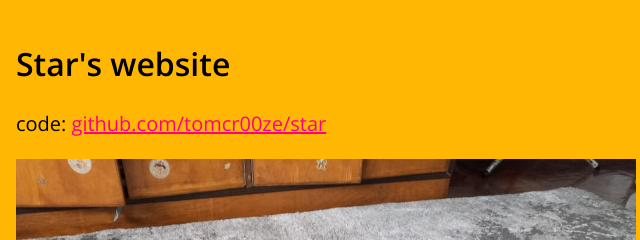
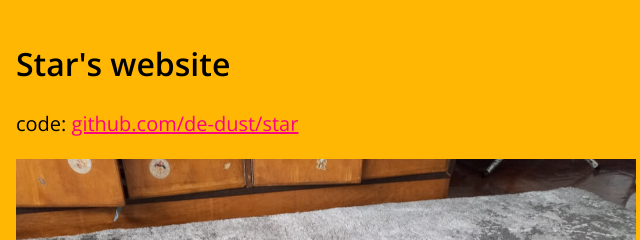
Before and after one commit to 0xj97/star, a plain HTML site: page index.html in a window 1280 px wide. Shown: the top 240 px of the page, 314-954 px from the left. Drawn offline with nearby package versions, Linux system fonts and the light colour scheme.

Commit message:
Update index.html

```diff
--- a/index.html
+++ b/index.html
@@ -12,7 +12,7 @@
 </head>
 <body>
     <h1>Star's website</h1>
-    <p>code: <a href="https://github.com/tomcr00ze/star">github.com/tomcr00ze/star</a></p>
+    <p>code: <a href="https://github.com/de-dust/star">github.com/de-dust/star</a></p>
     <!-- width=100% to scale with the body width as the original image is bigger than body -->
     <img src="doggo.jpeg" width="100%">
 </body>
```
